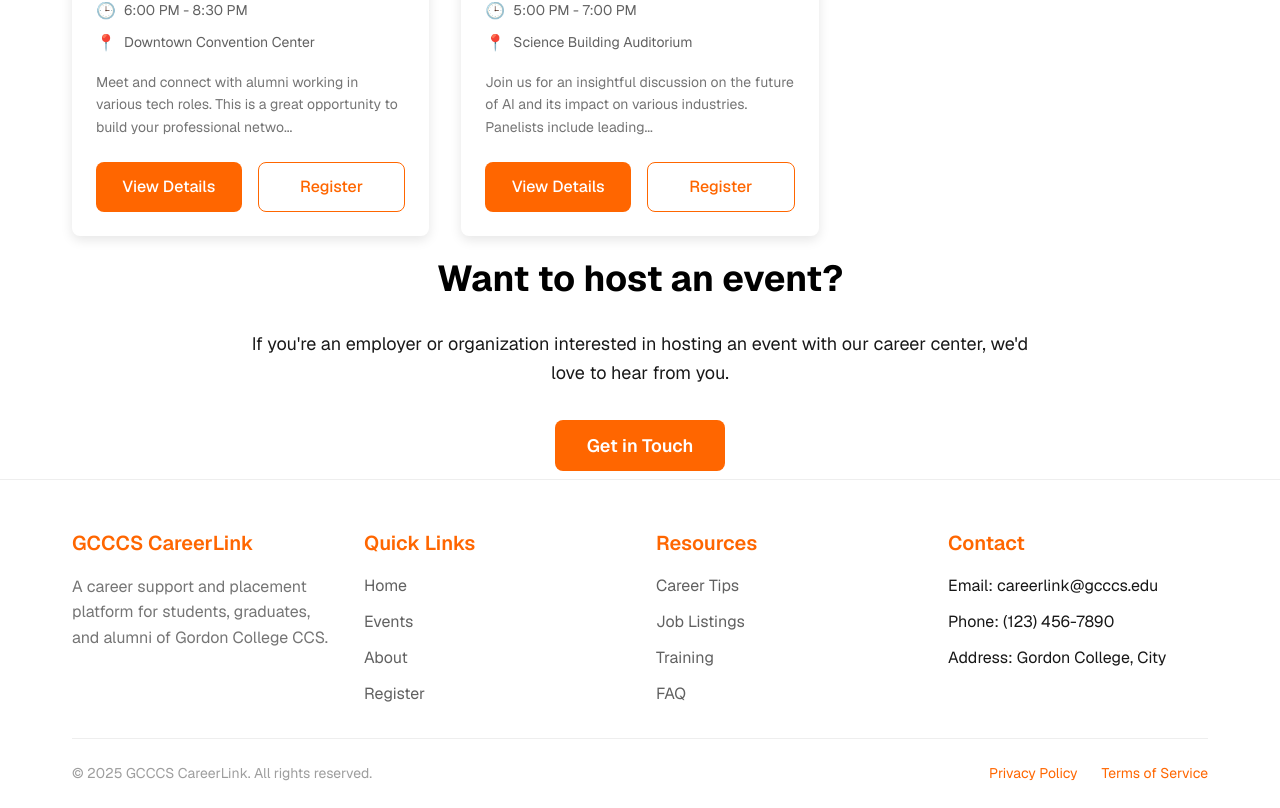
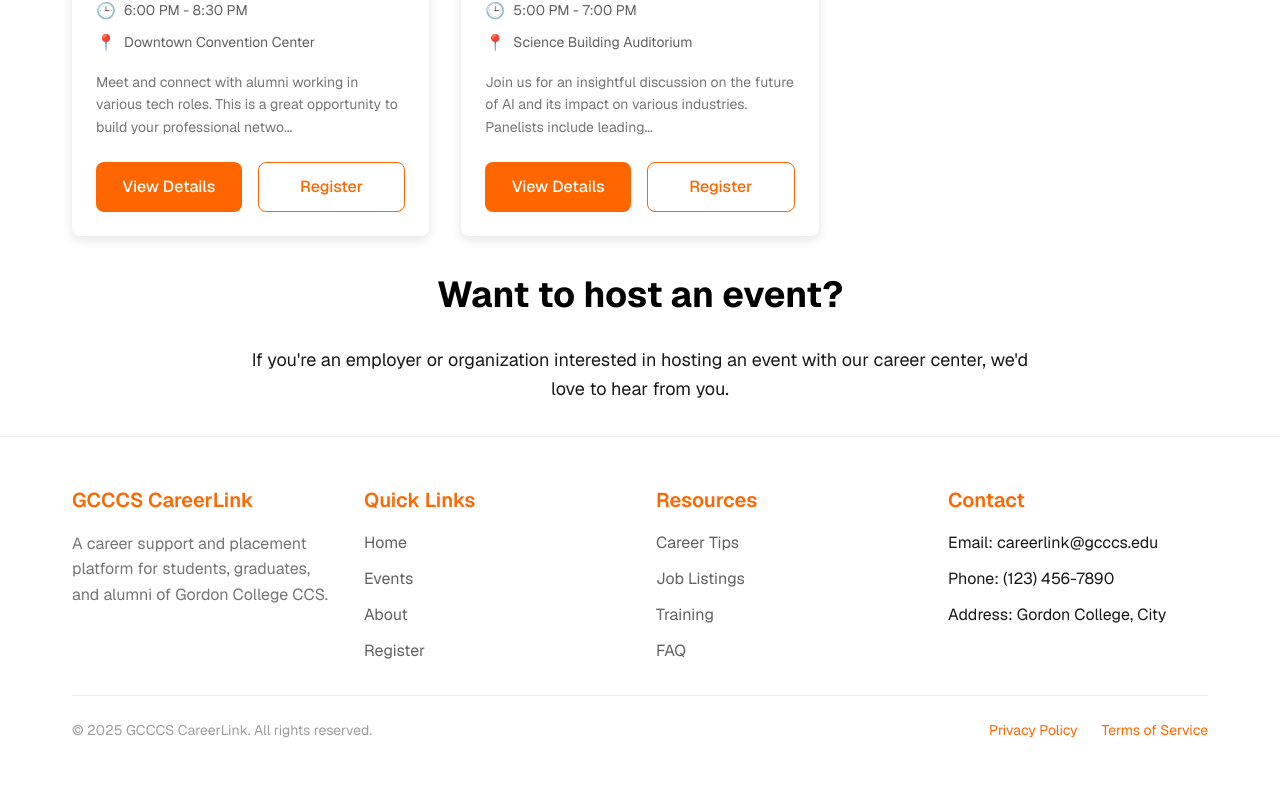
Before and after one commit to janicogyle/wback, a Next.js app: page /events in a window 1280 px wide. Shown: the part 1015-1823 px from the top of the page. After the commit the page ends 1780 px from the top, so only its background shows below. Built offline with nearby package versions, Linux system fonts and the light colour scheme.

Commit message:
Removed Get in touch button

```diff
--- a/app/events/events.module.css
+++ b/app/events/events.module.css
@@ -191,7 +191,7 @@
 
 /* CTA Section */
 .ctaSection {
-  padding: 0.5rem 0;
+  padding: 1.5rem 0rem 0rem;
   background-color: var(--primary-color);
   color: rgb(0, 0, 0);
 }
--- a/app/events/page.js
+++ b/app/events/page.js
@@ -143,9 +143,6 @@ export default function EventsPage() {
             <p className={styles.ctaText}>
               If you're an employer or organization interested in hosting an event with our career center, we'd love to hear from you.
             </p>
-            <Link href="/contact" className={`btn btn-primary ${styles.ctaButton}`}>
-              Get in Touch
-            </Link>
           </div>
         </div>
       </section>
```
